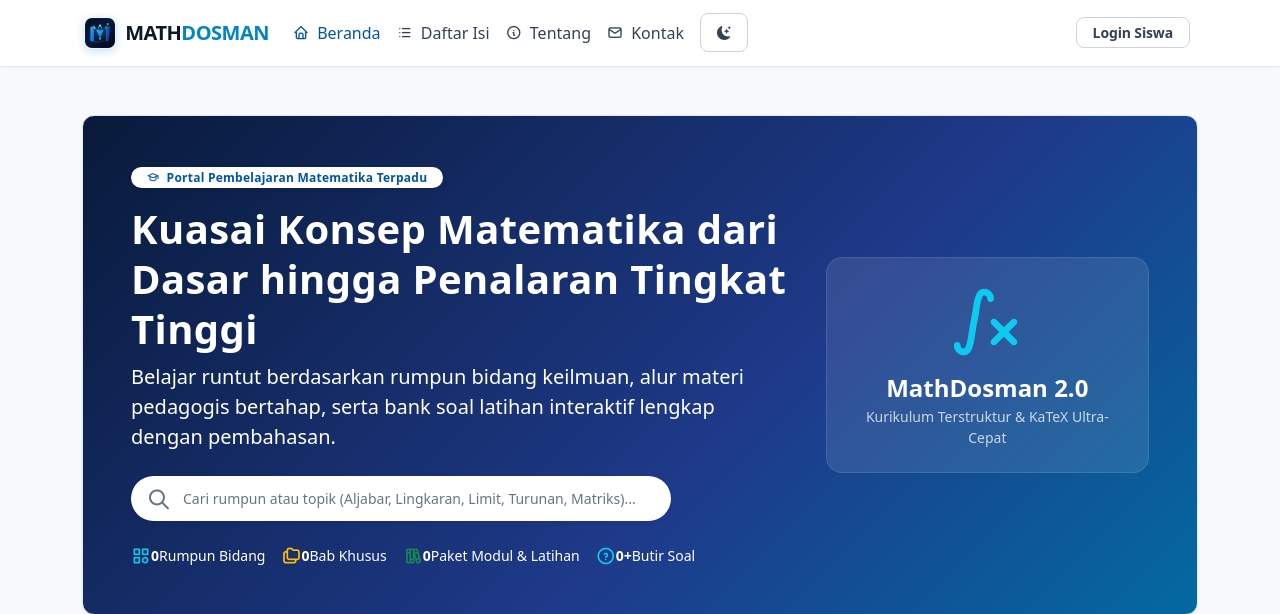
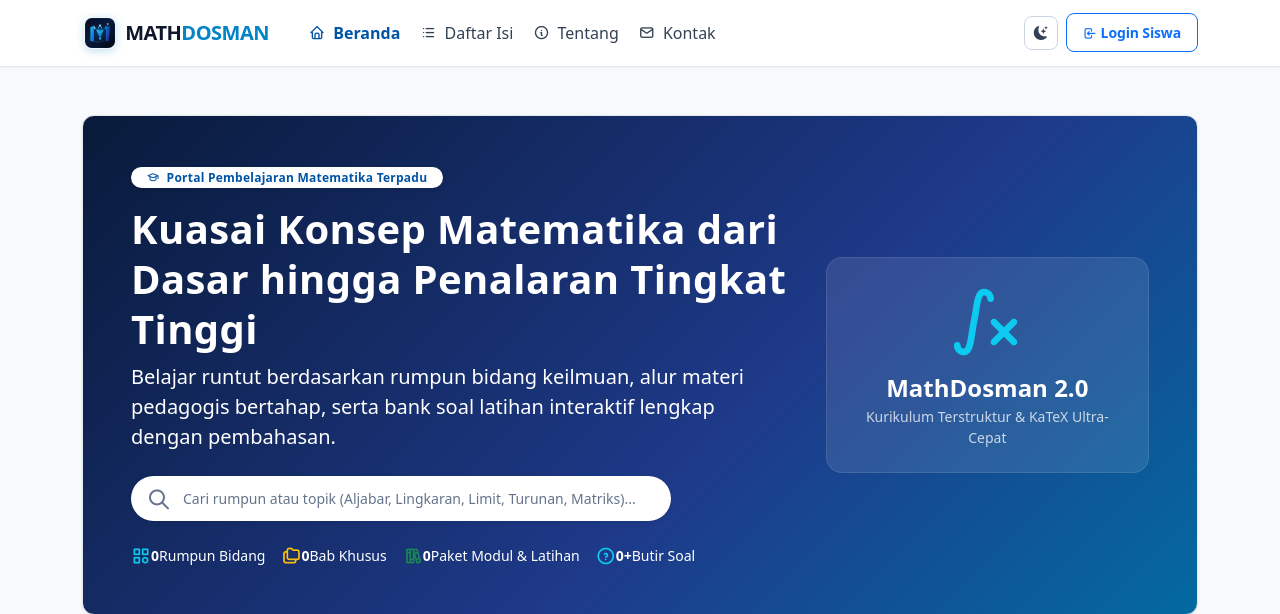
Before and after one commit to mathdosman/web-mathdosman, a PHP site: page /web-mathdosman/ in a window 1280 px wide. Shown: the top 614 px of the page. Run offline with PHP 8.4, Linux system fonts and the light colour scheme; data that the repository does not hold is empty; some libraries are stand-ins or nearby versions.

Commit message:
ui(navbar): rapikan keseimbangan navbar (pindah tombol tema bulat ke kanan bersama Login Siswa, beri jarak proporsional)

```diff
--- a/includes/header.php
+++ b/includes/header.php
@@ -615,50 +615,50 @@ if ($useAdminSidebar) {
                 </div>
                 <div class="<?php echo $has_navbar_menu ? 'collapse navbar-collapse' : 'navbar-collapse'; ?>" id="navbarNav">
                     <?php if (!$useSidebar): ?>
-                        <ul class="navbar-nav me-auto">
+                        <ul class="navbar-nav me-auto ms-lg-3 gap-lg-1">
                             <li class="nav-item">
                                 <?php $isActive = ($currentPage === '' || $currentPage === 'index.php'); ?>
-                                <a class="nav-link<?php echo $isActive ? ' active' : ''; ?>" href="<?php echo $base_url; ?>/index.php" <?php echo $isActive ? ' aria-current="page"' : ''; ?>>
+                                <a class="nav-link px-lg-2.5 rounded-3<?php echo $isActive ? ' active fw-semibold' : ''; ?>" href="<?php echo $base_url; ?>/index.php" <?php echo $isActive ? ' aria-current="page"' : ''; ?>>
                                     <i class="ti ti-home me-1"></i> Beranda
                                 </a>
                             </li>
                             <li class="nav-item">
                                 <?php $isActive = ($currentPage === 'daftar-isi.php'); ?>
-                                <a class="nav-link<?php echo $isActive ? ' active' : ''; ?>" href="<?php echo $base_url; ?>/daftar-isi.php" <?php echo $isActive ? ' aria-current="page"' : ''; ?>>
+                                <a class="nav-link px-lg-2.5 rounded-3<?php echo $isActive ? ' active fw-semibold' : ''; ?>" href="<?php echo $base_url; ?>/daftar-isi.php" <?php echo $isActive ? ' aria-current="page"' : ''; ?>>
                                     <i class="ti ti-list me-1"></i> Daftar Isi
                                 </a>
                             </li>
                             <li class="nav-item">
                                 <?php $isActive = ($currentPage === 'tentang.php'); ?>
-                                <a class="nav-link<?php echo $isActive ? ' active' : ''; ?>" href="<?php echo $base_url; ?>/tentang.php" <?php echo $isActive ? ' aria-current="page"' : ''; ?>>
+                                <a class="nav-link px-lg-2.5 rounded-3<?php echo $isActive ? ' active fw-semibold' : ''; ?>" href="<?php echo $base_url; ?>/tentang.php" <?php echo $isActive ? ' aria-current="page"' : ''; ?>>
                                     <i class="ti ti-info-circle me-1"></i> Tentang
                                 </a>
                             </li>
                             <li class="nav-item">
                                 <?php $isActive = ($currentPage === 'kontak.php'); ?>
-                                <a class="nav-link<?php echo $isActive ? ' active' : ''; ?>" href="<?php echo $base_url; ?>/kontak.php" <?php echo $isActive ? ' aria-current="page"' : ''; ?>>
+                                <a class="nav-link px-lg-2.5 rounded-3<?php echo $isActive ? ' active fw-semibold' : ''; ?>" href="<?php echo $base_url; ?>/kontak.php" <?php echo $isActive ? ' aria-current="page"' : ''; ?>>
                                     <i class="ti ti-mail me-1"></i> Kontak
                                 </a>
                             </li>
-                            <li class="nav-item ms-lg-2 d-flex align-items-center">
+                        </ul>
+                    <?php endif; ?>
+                    <ul class="navbar-nav ms-auto align-items-lg-center gap-2">
+                        <?php if (!$useSidebar): ?>
+                            <li class="nav-item d-flex align-items-center">
                                 <button
                                     type="button"
-                                    class="btn btn-outline-secondary btn-sm my-2 my-lg-0 md-theme-toggle"
+                                    class="btn btn-outline-secondary btn-sm rounded-circle d-inline-flex align-items-center justify-content-center md-theme-toggle"
                                     id="themeToggle"
+                                    style="width: 34px; height: 34px; padding: 0;"
                                     aria-label="Ganti tema"
-                                    title="Dark/Light">
+                                    title="Ganti Tema (Gelap / Terang)">
                                     <i class="bi bi-moon-stars-fill" aria-hidden="true"></i>
                                 </button>
-                                    <span class="theme-indicator small text-muted ms-2 d-none d-sm-inline">-</span>
                             </li>
-                        </ul>
-                    <?php endif; ?>
-                    <ul class="navbar-nav ms-auto">
-                        <?php if (!$useSidebar): ?>
                             <?php if ($isStudent): ?>
-                                <li class="nav-item dropdown me-2">
-                                    <button class="btn btn-outline-secondary dropdown-toggle" type="button" data-bs-toggle="dropdown" aria-expanded="false">
-                                        Siswa
+                                <li class="nav-item dropdown">
+                                    <button class="btn btn-outline-secondary btn-sm rounded-pill px-3 dropdown-toggle" type="button" data-bs-toggle="dropdown" aria-expanded="false">
+                                        <i class="ti ti-user me-1"></i>Siswa
                                     </button>
                                     <ul class="dropdown-menu dropdown-menu-end">
                                         <li>
@@ -678,8 +678,11 @@ if ($useAdminSidebar) {
                                     </ul>
                                 </li>
                             <?php else: ?>
-                                <li class="nav-item me-2">
-                                    <a class="btn btn-outline-secondary btn-sm px-3 py-1 rounded-pill" href="<?php echo $base_url; ?>/siswa/login.php">Login Siswa</a>
+                                <li class="nav-item">
+                                    <a class="btn btn-outline-primary btn-sm px-3 py-1.5 rounded-pill fw-semibold d-inline-flex align-items-center gap-1" href="<?php echo $base_url; ?>/siswa/login.php">
+                                        <i class="ti ti-login"></i>
+                                        <span>Login Siswa</span>
+                                    </a>
                                 </li>
                             <?php endif; ?>
                         <?php endif; ?>
```
